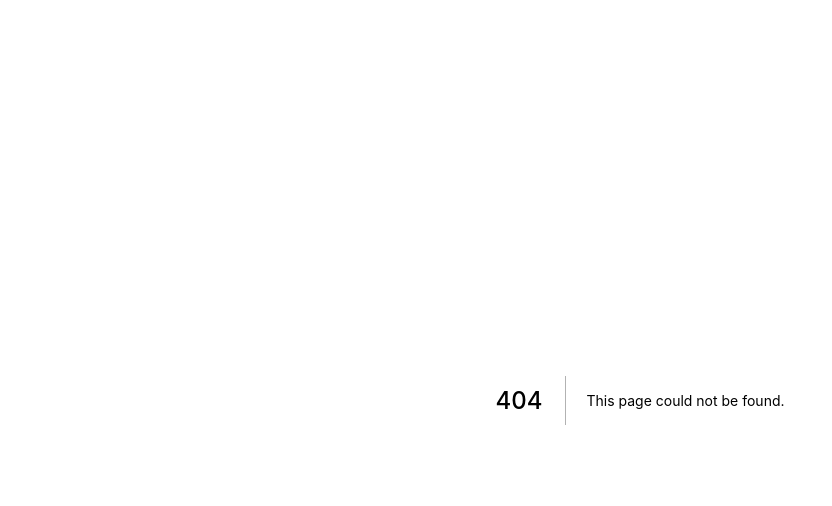
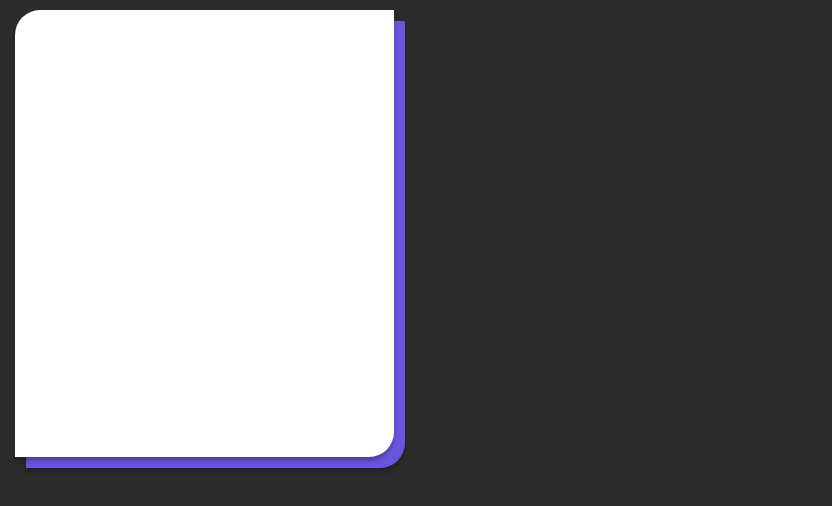
Before and after one commit to cassidyRonan/cassidyronan.github.io, a Next.js app: page /components/PortfolioCard in a window 1280 px wide. Before the commit this address had no page. Shown: the top 506 px of the page, without its empty margins (0-832 px from the left). Built offline with nearby package versions, Linux system fonts and the light colour scheme.

Commit message:
Amend Portfolio Card with Tech Stack

```diff
--- /dev/null
+++ b/pages/components/PortfolioCard.js
@@ -0,0 +1,56 @@
+/*
+*   The PortfolioCard component
+*
+*   ToDo:
+*   -
+*
+*   Last Updated: [28/08/22 11:03 UTC]
+*   -
+*
+*   @author [Ronan Cassidy]
+*/
+
+//Library Imports
+import React, { Component } from 'react';
+
+//CSS Stylesheet Imports
+import styles from '../css/PortfolioCard.module.css';
+
+export default class PortfolioCard extends Component {
+  render() {
+    return (
+        <div className={styles.portfolioCardContainer}>
+            <div className={styles.portfolioCard}>
+                {
+                    (this.props.isCompanyText === true ?
+                    (<div className={styles.portfolioCardTitle} >{this.props.company}</div>) :
+                    (<img className={styles.portfolioCardProvider} src={this.props.companyLogo} />))
+                }
+
+                <div className={styles.portfolioCardLabelContainer}>
+                    {
+                        (this.props.title ?
+                            (<div className={styles.portfolioCardLabel}>{this.props.title}</div>) :
+                            (<img className={styles.portfolioCardLabelImage} src={this.props.projectLogo} />)
+                        )
+                    }
+                </div>
+
+                <div className={styles.portfolioStackContainer}>
+                    {
+                        this.props.techStack ?
+                        (this.props.techStack.map((tech) => (<img src={tech} className={styles.portfolioStackImage} />)))
+                        : (<></>)
+                    }
+                </div>
+
+                {this.props.repoLink ? (<a className={styles.portfolioCardButton} href={this.props.repoLink} target="_blank">View Repository</a>) : (<></>)}
+
+            </div>
+
+            <div className={styles.portfolioCardBack} />
+        </div>
+
+    )
+  }
+}
--- /dev/null
+++ b/pages/css/PortfolioCard.module.css
@@ -0,0 +1,149 @@
+.portfolioCard{
+    position: relative;
+    box-sizing: border-box;
+    width: 379px;
+    height: 447px;
+
+    background: #FFFFFF;
+    box-shadow: 0px 4px 4px rgba(0, 0, 0, 0.25);
+    border-radius: 25px 0px;
+
+    z-index: 103;
+
+    padding: 15px;
+
+    flex-direction: column;
+    align-content: center;
+}
+
+.portfolioCardBack{
+    position: absolute;
+    box-sizing: border-box;
+    width: 379px;
+    height: 447px;
+
+    left: 11px;
+    top: 11px;
+
+    background: #6855DD;
+    box-shadow: 0px 4px 4px rgba(0, 0, 0, 0.25);
+    border-radius: 25px 0px;
+
+    z-index: 100;
+}
+.portfolioCardContainer{
+    position: relative;
+    margin-top: 10px;
+    margin-bottom: 10px;
+    margin-left: 15px;
+    margin-right: 15px;
+}
+
+.portfolioCardTitle{
+    font-family: 'Barlow',sans-serif;
+    font-style: normal;
+    font-weight: 500;
+    font-size: 26px;
+    line-height: 30px;
+    color: #000000;
+    margin-bottom: 45px;
+    text-align: left;
+    height: 30px;
+}
+
+.portfolioCardProvider{
+    max-width: 150px;
+    max-height: 30px;
+    margin-bottom: 45px;
+}
+
+.portfolioCardImage{
+    max-width: 270px;
+    max-height: 270px;
+    width: 100%;
+    height: 100%;
+}
+
+.portfolioCardLabel
+{
+    font-family: 'Bebas Neue';
+    font-style: normal;
+    font-weight: 400;
+    font-size: 48px;
+    line-height: 100%;
+
+    text-align: center;
+
+    color: #000000;
+}
+
+.portfolioCardLabelImage{
+    max-height: 100%;
+    max-width: 100%;
+
+}
+
+.portfolioCardLabelContainer{
+    display: flex;
+    justify-content: center;
+    align-items: center;
+
+    margin-left: 20px;
+    margin-right: 20px;
+    margin-bottom: 20px;
+
+    height: 145px;
+}
+
+.portfolioStackContainer{
+    display: flex;
+    flex-direction: row;
+    height: 75px;
+    margin-left: 5px;
+    margin-right: 5px;
+
+    justify-content: space-evenly;
+    align-items: center;
+
+    max-height: 75px;
+}
+
+.portfolioStackImage{
+    max-height: 60px;
+    max-width: 60px;
+    margin-left: 1px;
+    margin-right: 1px;
+    height: 100%;
+    border-radius: 10px;
+}
+
+.portfolioCardButton{
+    margin-top: 45px;
+    padding: 10px;
+    display: block;
+    text-align: center;
+    width: 100%;
+    background: #512BD4;
+    border-radius: 36px;
+    font-family: 'Bebas Neue';
+    font-style: normal;
+    font-weight: 400;
+    font-size: 32px;
+    line-height: 100%;
+    cursor: pointer;
+    color: #FFFFFF;
+}
+
+
+@media only screen and (max-width: 583px) {
+    .portfolioCard,
+    .portfolioCardBack{
+        width: 312px;
+    }
+
+    .portfolioCardLabel
+    {
+        left: 0px;
+    }
+
+  }
```
